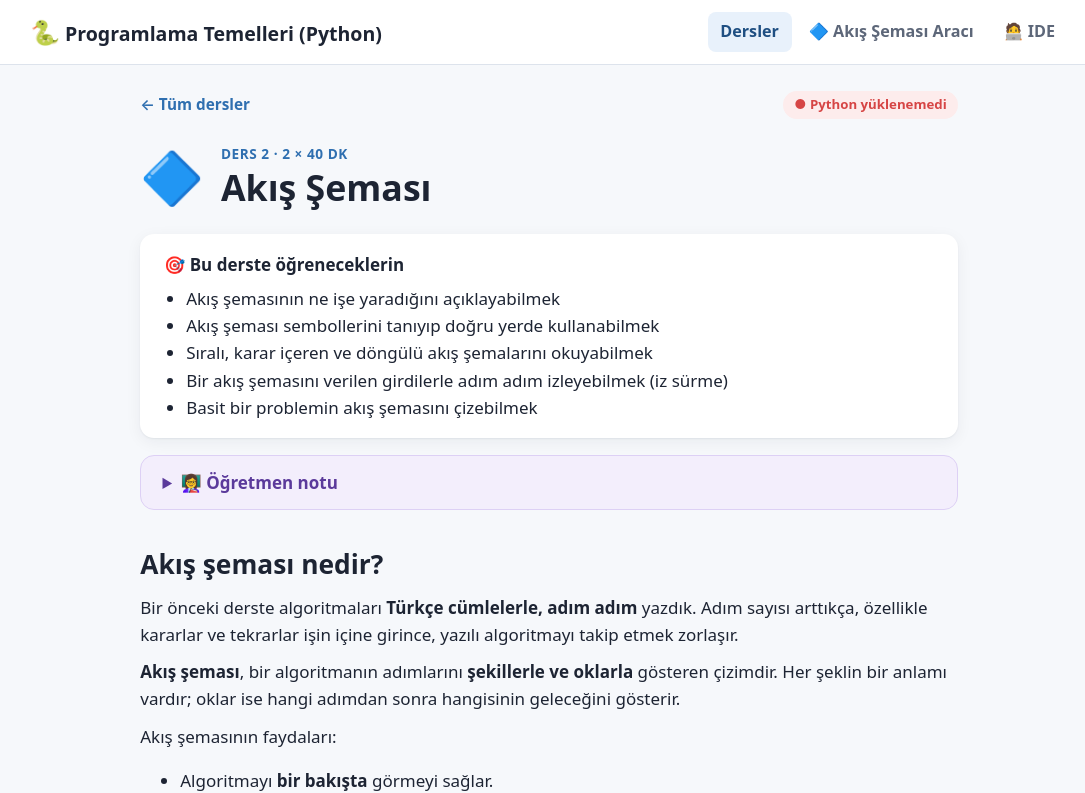
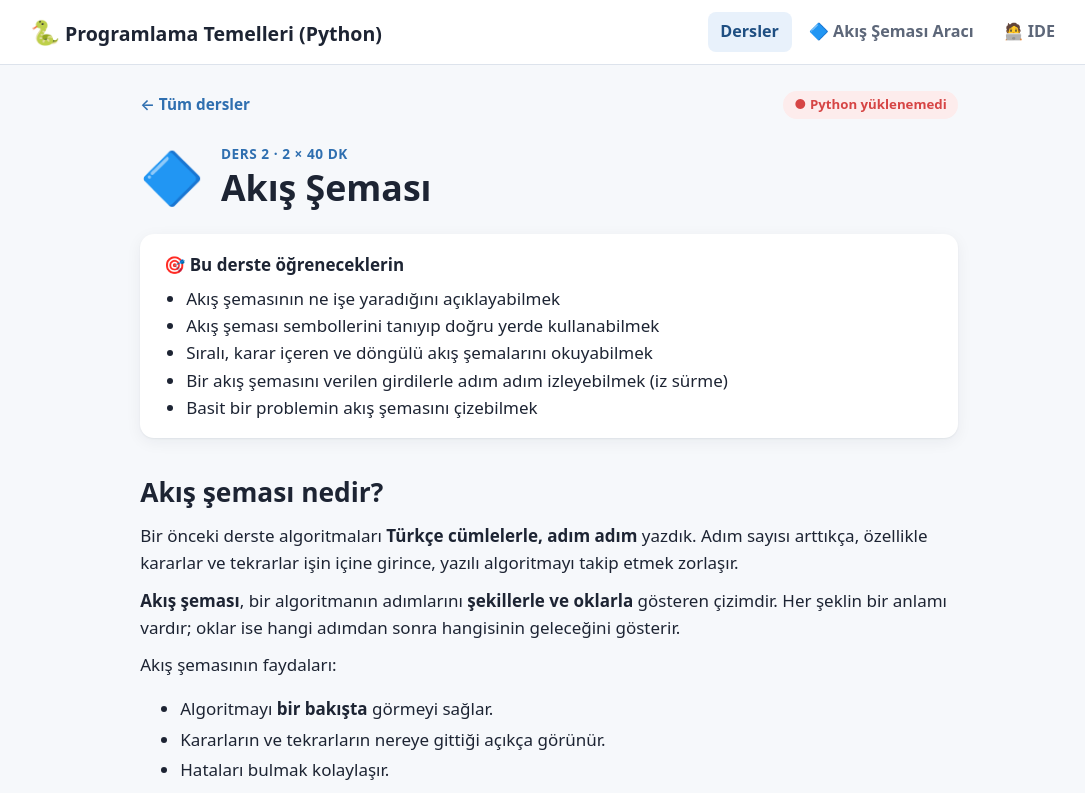
Before and after one commit to sinanozenn/python-atolyesi, a Next.js app: page /dersler/akis-semasi in a window 1280 px wide. Shown: the top 793 px of the page, without its empty margins (91-1176 px from the left). Built offline with nearby package versions, Linux system fonts and the light colour scheme.

Commit message:
Ders sayfalarından öğretmen notu kaldırıldı
Co-Authored-By: Claude Opus 5.5 <noreply@anthropic.com>
Claude-Session: https://claude.ai/code/session_01GfQRocBXmNSqnVaxiH3ZEW

```diff
--- a/app/dersler/[slug]/page.tsx
+++ b/app/dersler/[slug]/page.tsx
@@ -2,7 +2,6 @@ import Link from "next/link";
 import { notFound } from "next/navigation";
 import { dersler, dersBul } from "@/content";
 import DersIcerigi from "@/components/DersIcerigi";
-import Markdown from "@/components/Markdown";
 import MotorRozeti from "@/components/MotorRozeti";
 
 export function generateStaticParams() {
@@ -44,12 +43,6 @@ export default async function DersSayfasi({ params }: { params: Promise<{ slug:
         </ul>
       </div>
 
-      {ders.ogretmenNotu && (
-        <details className="ogretmen-notu">
-          <summary>👩‍🏫 Öğretmen notu</summary>
-          <Markdown>{ders.ogretmenNotu}</Markdown>
-        </details>
-      )}
 
       <DersIcerigi ders={ders} />
 
--- a/app/globals.css
+++ b/app/globals.css
@@ -138,8 +138,6 @@ h1, h2, h3 { line-height: 1.25; }
 .ders-baslik h1 { margin: 0; font-size: 2.1rem; }
 .hedefler { background: var(--kart); border-radius: var(--yaricap); padding: 1rem 1.4rem; box-shadow: var(--golge); margin: 1rem 0; }
 .hedefler ul { margin: 0.4rem 0 0; padding-left: 1.3rem; }
-.ogretmen-notu { background: #f3eefc; border: 1px solid #ddd0f5; border-radius: var(--yaricap); padding: 0.75rem 1.25rem; margin: 1rem 0; }
-.ogretmen-notu summary { cursor: pointer; font-weight: 700; color: #5b3a9b; }
 .ders-gezinme { display: flex; justify-content: space-between; gap: 1rem; margin-top: 3rem; padding-top: 1.5rem; border-top: 1px solid var(--cizgi); flex-wrap: wrap; }
 
 .md h2 { margin: 2.25rem 0 0.75rem; font-size: 1.55rem; }
```
